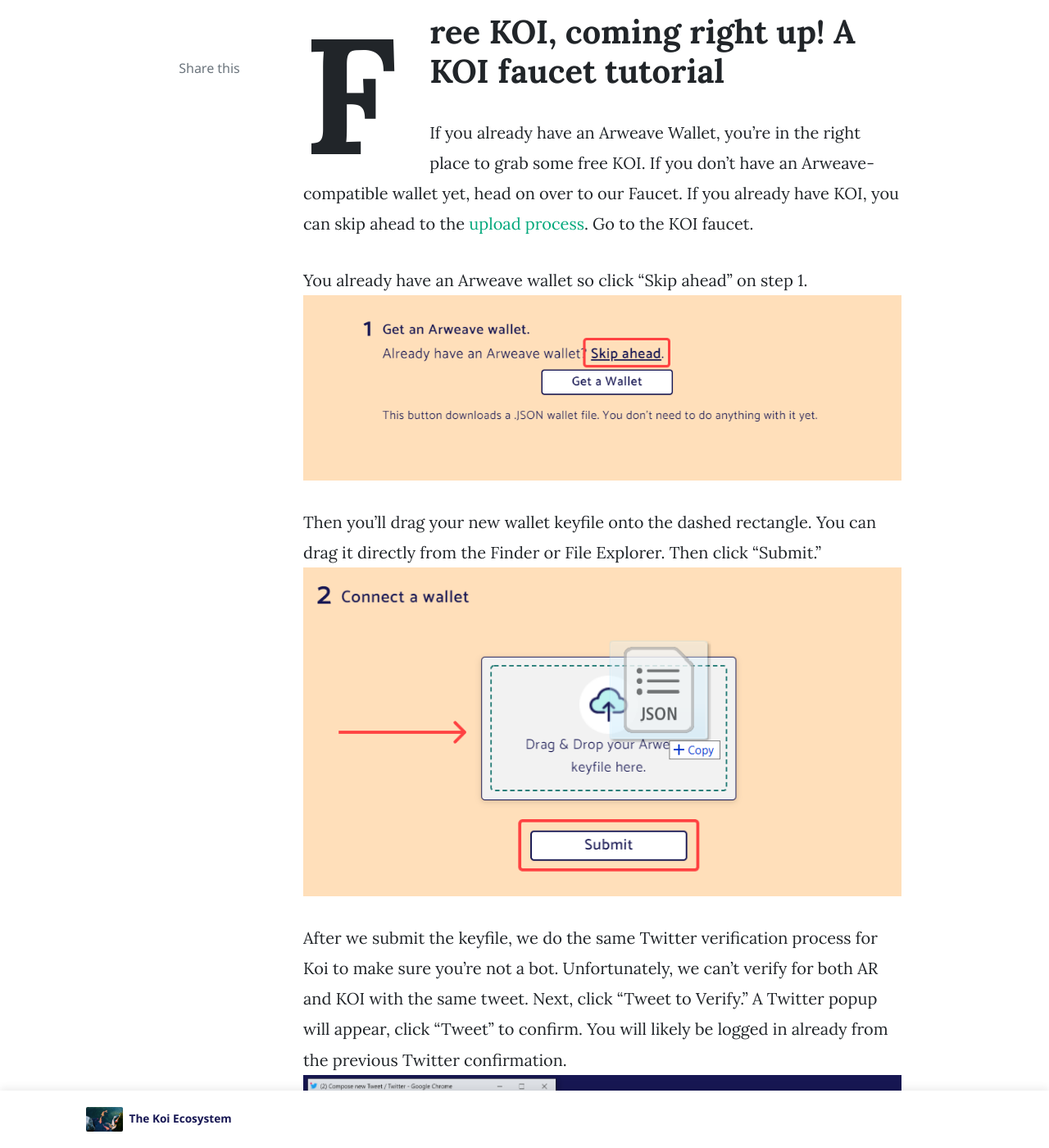
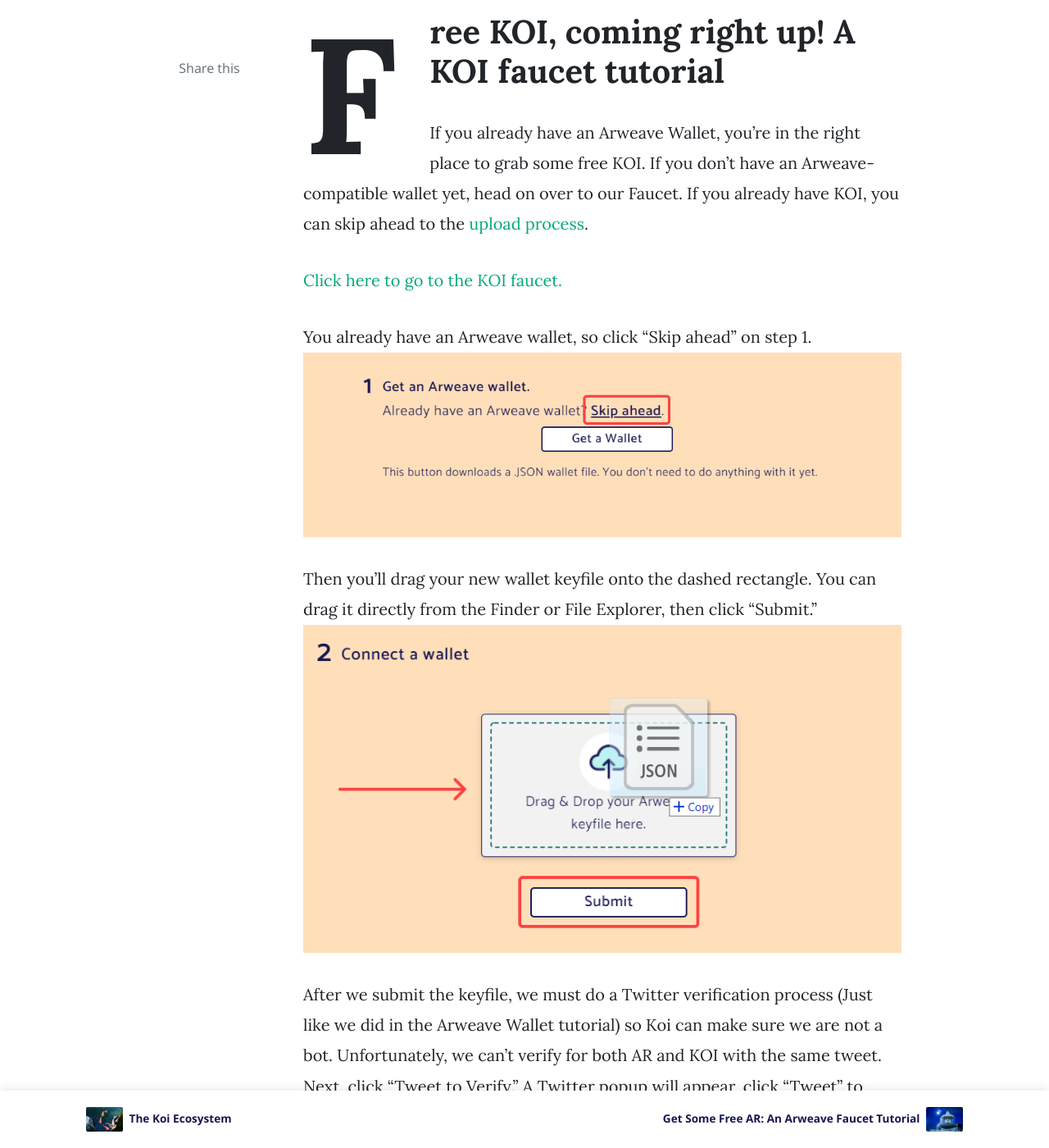
Before and after one commit to tykoii/blog, a Jekyll site: the page built from _posts/2021-05-02-How-To-Get-Free-Koi-A-Faucet-Wallet-Tutorial.markdown, in a window 1280 px wide and 1400 px high, scrolled down 519 px. Shown: the whole window at 82% size. Built offline with Jekyll 4.4.1, drawn with Linux system fonts in a browser that asks for light colours; nearby versions of some CDN libraries; comment, search, counter and statistics services are not loaded; some of the changed text lies outside the part shown.

Commit message:
Adding 2 new posts

```diff
--- a/_posts/2021-05-02-How-To-Get-Free-Koi-A-Faucet-Wallet-Tutorial.markdown
+++ b/_posts/2021-05-02-How-To-Get-Free-Koi-A-Faucet-Wallet-Tutorial.markdown
@@ -2,25 +2,24 @@
 layout: post
 title:  "Free KOI, coming right up! A KOI faucet tutorial"
 categories: [ Announcement ]
-image: assets/images/blog/blog-top-wallet-2000x500.png
+image: assets/images/blog/BlogPost-KOIwallet.jfif
 ---
 
 # Free KOI, coming right up! A KOI faucet tutorial
 
 If you already have an Arweave Wallet, you’re in the right place to grab some free KOI. If you don’t have an Arweave-compatible wallet yet, head on over to our Faucet. If you already have KOI, you can skip ahead to the [upload process](https://koi.rocks/register-content).
-Go to the KOI faucet.
 
-You already have an Arweave wallet so click “Skip ahead” on step 1.
+[Click here to go to the KOI faucet.](https://koi.rocks/faucet?step=0)
+
+You already have an Arweave wallet, so click “Skip ahead” on step 1.
 ![get free crypto by downloading faucet](/assets/images/blog/step1_faucet.png)
 
-Then you’ll drag your new wallet keyfile onto the dashed rectangle. You can drag it directly from the Finder or File Explorer. Then click “Submit.”
+Then you’ll drag your new wallet keyfile onto the dashed rectangle. You can drag it directly from the Finder or File Explorer, then click “Submit.”
 ![get free crypto by downloading faucet](/assets/images/blog/step2_faucet.png)
 
 
-After we submit the keyfile, we do the same Twitter verification process for Koi to make sure you’re not a bot.  Unfortunately, we can’t verify for both AR and KOI with the same tweet.
+After we submit the keyfile, we must do a Twitter verification process (Just like we did in the Arweave Wallet tutorial) so Koi can make sure we are not a bot.  Unfortunately, we can’t verify for both AR and KOI with the same tweet.
 Next, click “Tweet to Verify.” A Twitter popup will appear, click “Tweet” to confirm. You will likely be logged in already from the previous Twitter confirmation.
-![get free crypto by downloading faucet!](/assets/images/blog/step3_faucet.png
-)
+![get free crypto by downloading faucet!](/assets/images/blog/step3_faucet.png)
 
-
-After tweeting, click “Get KOI.” You will receive 5 free KOI and be able to upload 5 NFTs onto the Koi Portal. Be sure sign up to recieve our newsletter where your NFT could be featured!
+After tweeting, click “Get KOI.” You will receive 5 free KOI and be able to upload 5 NFTs onto the Koi Portal. Be sure to sign up to recieve our newsletter where your NFT could be featured and start earning KOI whenever your content is veiwed!
```
Also changed, not shown: _posts/2021-05-03-An-Arweave-faucet tutorial.markdown (added, +41 -0 lines), assets/images/blog/Arwallet-blog-post-cover.jpg (added), assets/images/blog/BlogPost-ARfaucet.jfif (added), assets/images/blog/BlogPost-KOIwallet.jfif (added), assets/images/blog/Step1_ARfaucet.png (added), assets/images/blog/Step2_ARfaucet.png (added), assets/images/blog/Step5_ARfaucet.png (added), assets/images/blog/step3_ARfaucet.png (added), assets/images/blog/step4_ARfaucet.png (added).
